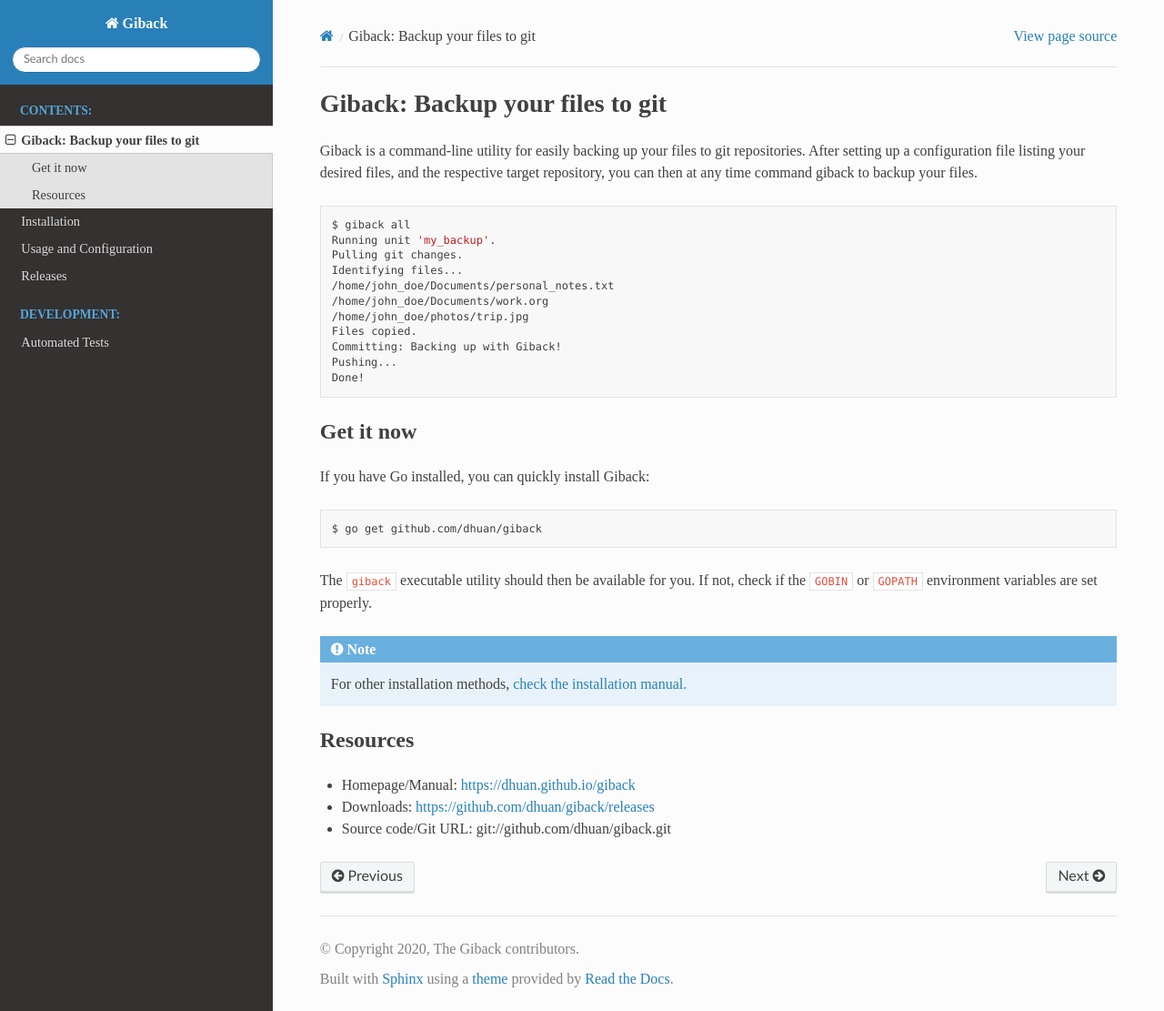
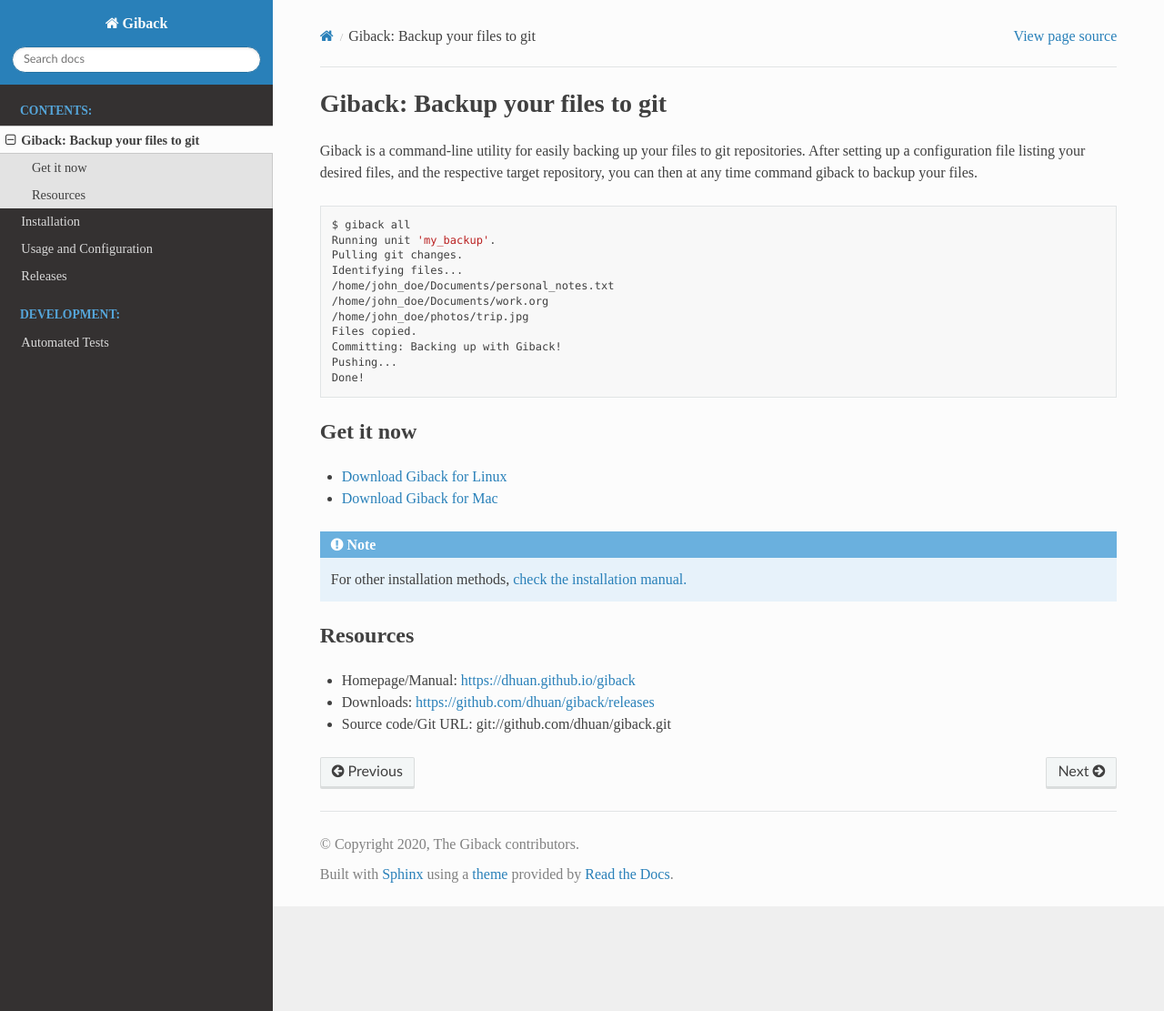
Before and after one commit to dhuan/giback, a Sphinx documentation site: the page built from docs/source/about.rst, in a window 1280 px wide and 1111 px high. Shown: the whole window at 91% size. Built offline with Sphinx 7.4.7 and the Read the Docs theme 2.0.0, drawn with Linux system fonts in a browser that asks for light colours; some web fonts are replaced; pages that are not in the unit, such as notebooks, are missing from menus.

Commit message:
Add links

```diff
--- a/docs/source/about.rst
+++ b/docs/source/about.rst
@@ -24,14 +24,8 @@
 Get it now
 ----------
 
-If you have Go installed, you can quickly install Giback:
-
-.. code:: shell
-
-    $ go get github.com/dhuan/giback
-
-The ``giback`` executable utility should then be available for you. If not,
-check if the ``GOBIN`` or ``GOPATH`` environment variables are set properly.
+- `Download Giback for Linux <https://github.com/dhuan/giback/releases/download/%GIBACK_VERSION%/giback_%GIBACK_VERSION%_linux-386.zip>`_
+- `Download Giback for Mac <https://github.com/dhuan/giback/releases/download/%GIBACK_VERSION%/giback_%GIBACK_VERSION%_darwin-amd64.zip>`_
 
 .. Note::
 
```
